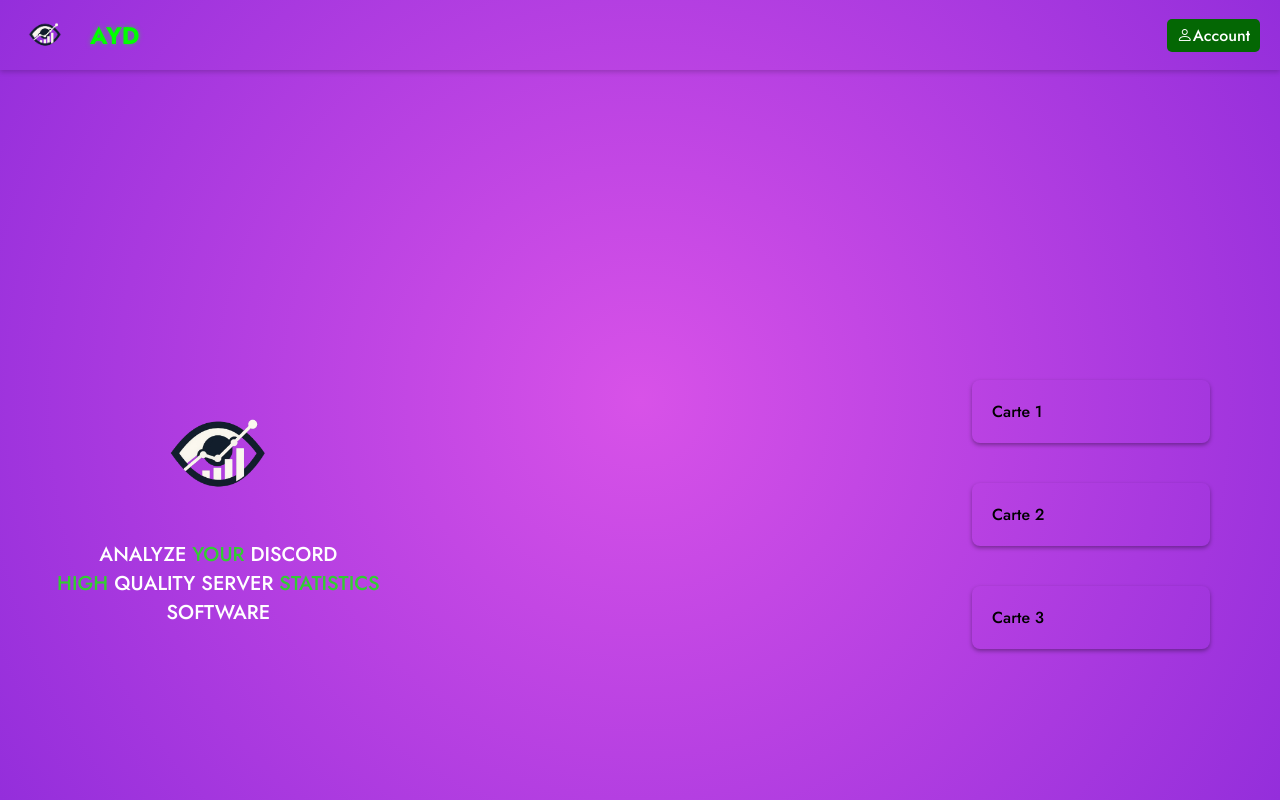
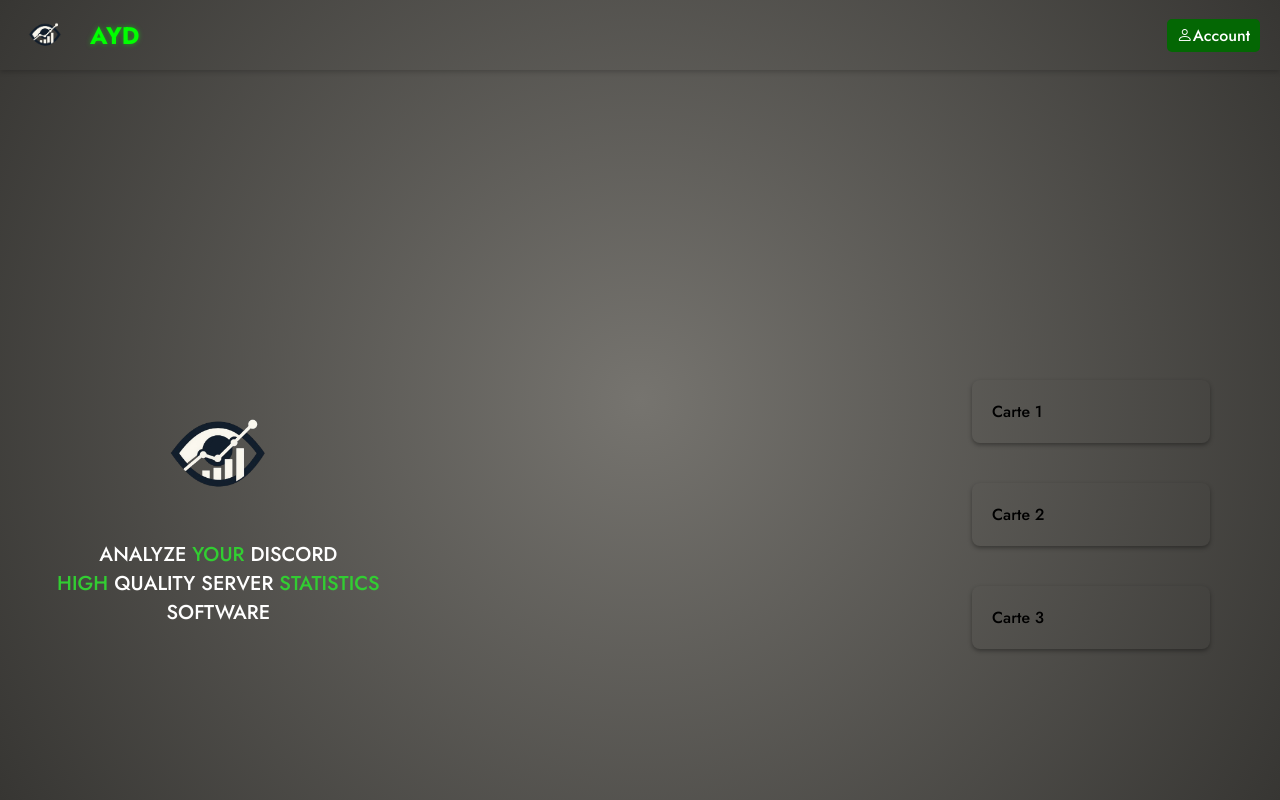
Before and after one commit to rammex666/WEB_SITE_ANALYSE_YOUR_DISCORD, a React (Create React App) app: page / in a window 1280 px wide. Built offline with nearby package versions, Linux system fonts and the light colour scheme; the HTML template or start-up script is replaced by a standard one; a web font is replaced by a local one.

Commit message:
Update App.css

```diff
--- a/src/style/App.css
+++ b/src/style/App.css
@@ -10,7 +10,7 @@ html, body, #root, .App {
   width: 100%;
   height: 100%;
   font-family: sans-serif;
-  background: radial-gradient(circle, #d852e8, #942edb);
+  background: radial-gradient(circle, #76746f, #373633);
   position: relative;
   overflow-x : hidden;
   min-height: 100%;
```
